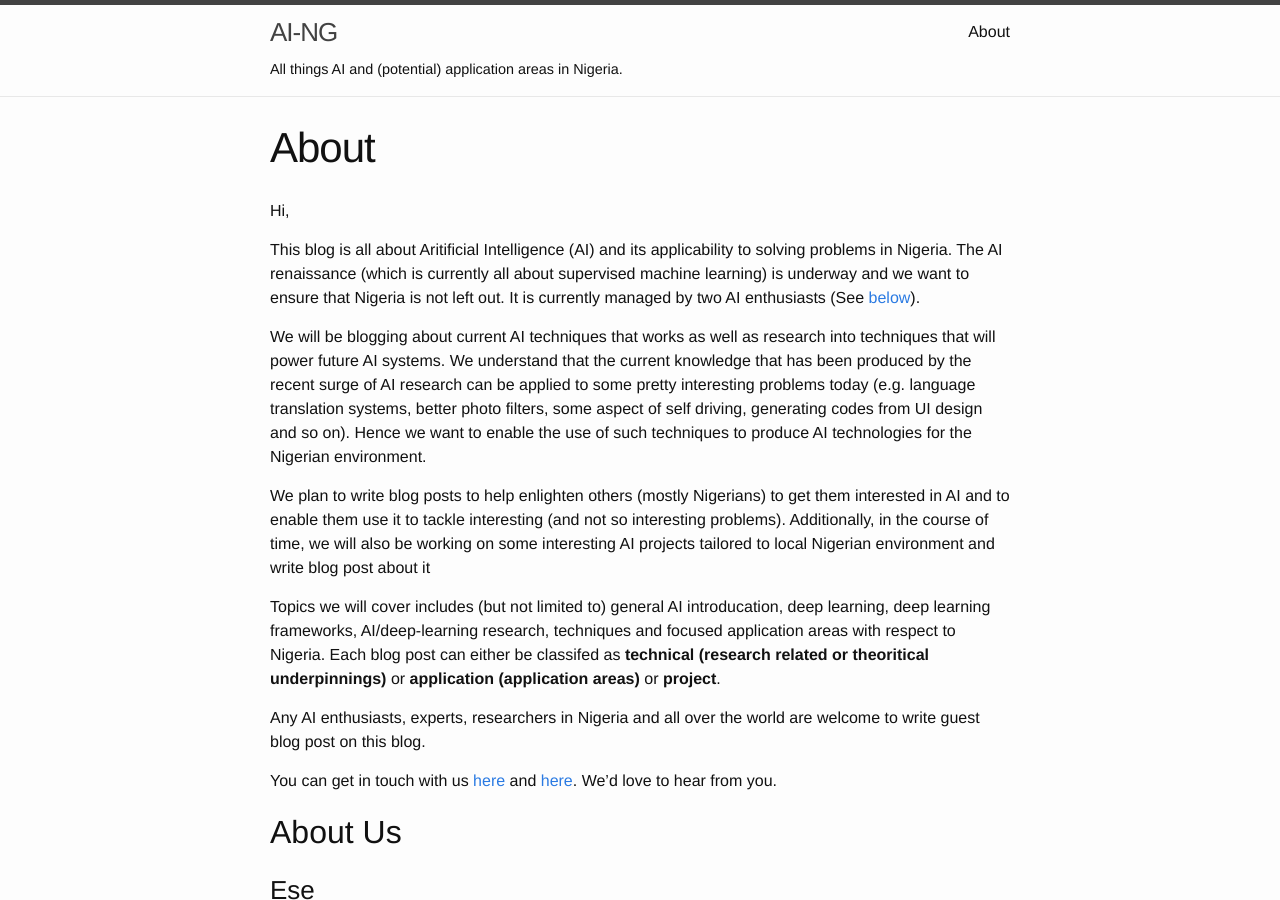
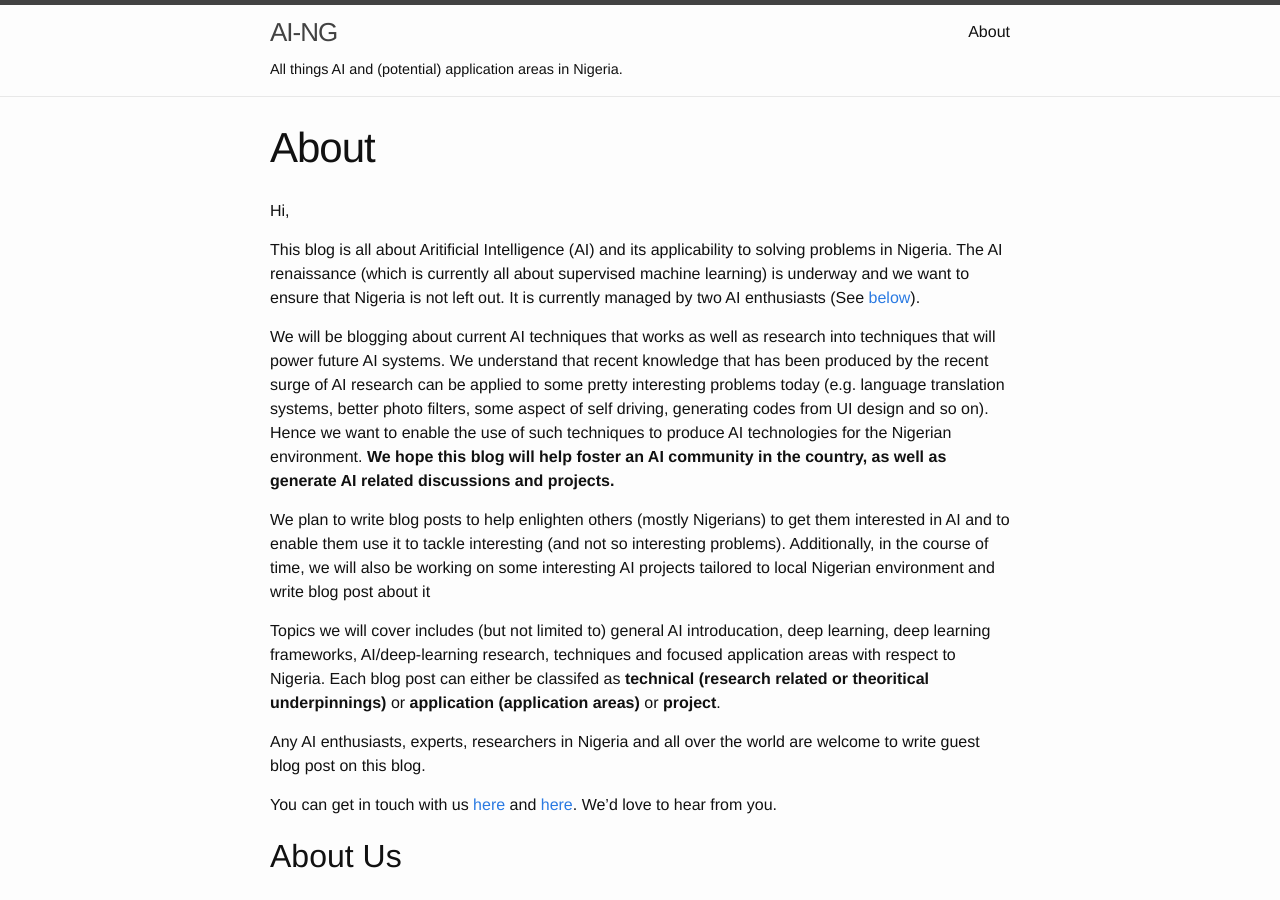
Before and after one commit to ai-ng/ai-ng.github.io, a Jekyll site: the page built from about.md, in a window 1280 px wide and 900 px high. Built offline with Jekyll 4.4.1, drawn with Linux system fonts in a browser that asks for light colours.

Commit message:
Update about.md

```diff
--- a/about.md
+++ b/about.md
@@ -8,7 +8,7 @@ Hi,
 
 This blog is all about Aritificial Intelligence (AI) and its applicability to solving problems in Nigeria. The AI renaissance (which is currently all about supervised machine learning) is underway and we want to ensure that Nigeria is not left out. It is currently managed by two AI enthusiasts (See [below](#about-us)).
 
-We will be blogging about current AI techniques that works as well as research into techniques that will power future AI systems. We understand that the current knowledge that has been produced by the recent surge of AI research can be applied to some pretty interesting problems today (e.g. language translation systems, better photo filters, some aspect of self driving, generating codes from UI design and so on). Hence we want to enable the use of such techniques to produce AI technologies for the Nigerian environment.
+We will be blogging about current AI techniques that works as well as research into techniques that will power future AI systems. We understand that recent knowledge that has been produced by the recent surge of AI research can be applied to some pretty interesting problems today (e.g. language translation systems, better photo filters, some aspect of self driving, generating codes from UI design and so on). Hence we want to enable the use of such techniques to produce AI technologies for the Nigerian environment. **We hope this blog will help foster an AI community in the country, as well as generate AI related discussions and projects.**
 
 We plan to write blog posts to help enlighten others (mostly Nigerians) to get them interested in AI and to enable them use it to tackle interesting (and not so interesting problems). Additionally, in the course of time, we will also be working on some interesting AI projects tailored to local Nigerian environment and write blog post about it
 
```
